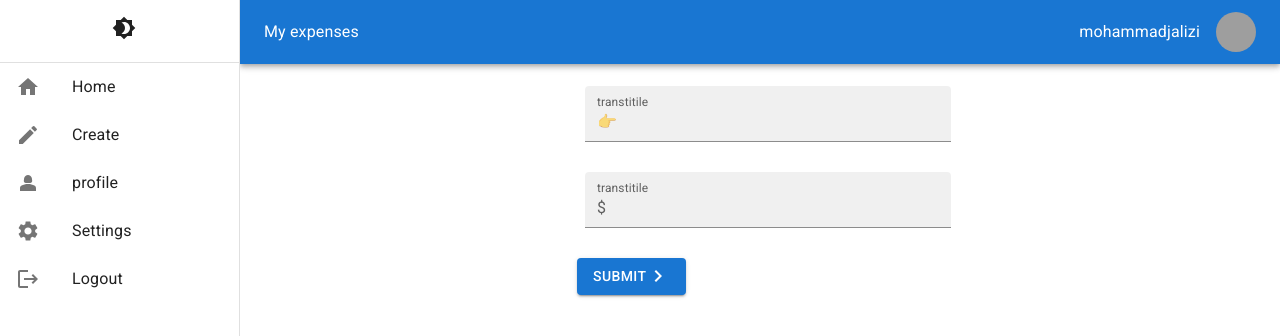
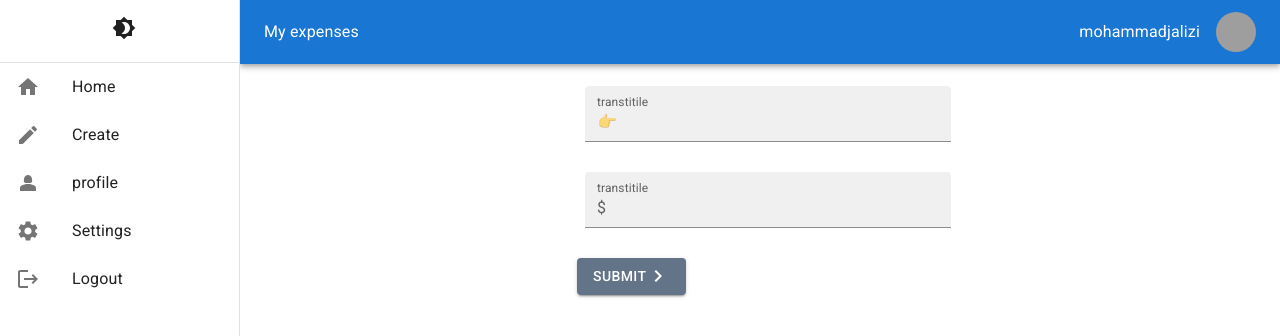
Before and after one commit to mohammadjalizi/Material-UI-project-1-, a React (Create React App) app: page /create in a window 1280 px wide. Shown: the top 336 px of the page. Built offline with nearby package versions, Linux system fonts and the light colour scheme; grey boxes are pictures that could not be loaded.

Commit message:
added project

```diff
--- a/src/pages/Creact/Creact.jsx
+++ b/src/pages/Creact/Creact.jsx
@@ -9,7 +9,7 @@ import { purple } from '@mui/material/colors';
 import { ChevronRight } from '@mui/icons-material';
 const ColorButton = styled(Button)(({ theme }) => ({
   color: theme.palette.getContrastText(purple[500]),
-  backgroundColor:theme.palette.primary.main,
+  backgroundColor:theme.palette.ali.main,
   '&:hover': {
     backgroundColor: purple[700],
   },
--- a/src/pages/Root.jsx
+++ b/src/pages/Root.jsx
@@ -19,16 +19,20 @@ const Root = () => {
   const darkTheme = createTheme({
     palette: {
       mode,
-      ...(mode==="light"
-      ?{
-// lightmode
+      ...(mode === 'light'
+        ? {
+          ali:{
 
-      }:{
-// darkmode
-      })
+            main:"#647488"
+          }
+          }
+        : {
+            // palette values for dark mode
 
+
+
+          }),
     },
-
   });
   return (
     <ThemeProvider theme={darkTheme}>
```
